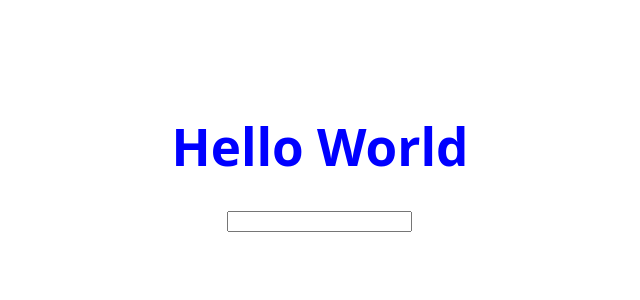
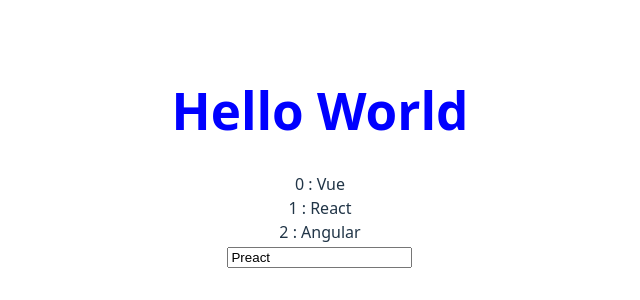
Before and after one commit to Francis-ux/vue3, a Vue app in the folder tags_input/: page / in a window 1280 px wide. Shown: the part 242-542 px from the top of the page, without its empty margins (320-960 px from the left). Built offline with nearby package versions, Linux system fonts and the light colour scheme.

Commit message:
directives and attributes bindings

```diff
--- a/tags_input/src/components/TagsInput.vue
+++ b/tags_input/src/components/TagsInput.vue
@@ -1,3 +1,16 @@
 <template>
-    <input type="text">
+    <div v-for="(tag, index) in tags">{{ index + " : " + tag }}</div>
+    <input type="text" :value="newTag" />
 </template>
+
+
+<script>
+export default {
+    data() {
+        return {
+            tags: ["Vue", "React", "Angular"],
+            newTag: "Preact"
+        }
+    }
+}
+</script>
```
